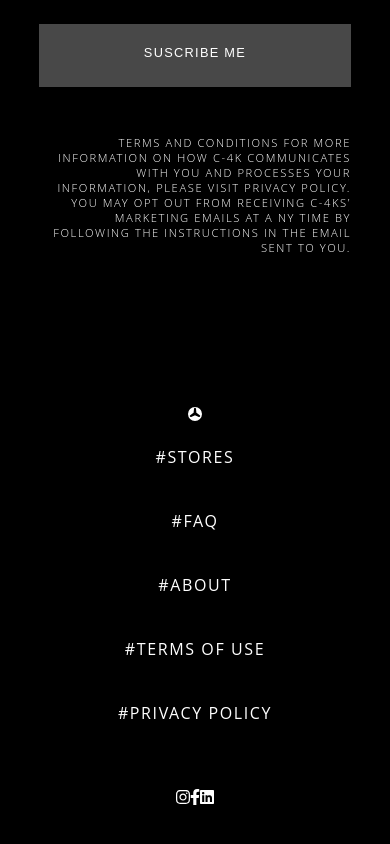
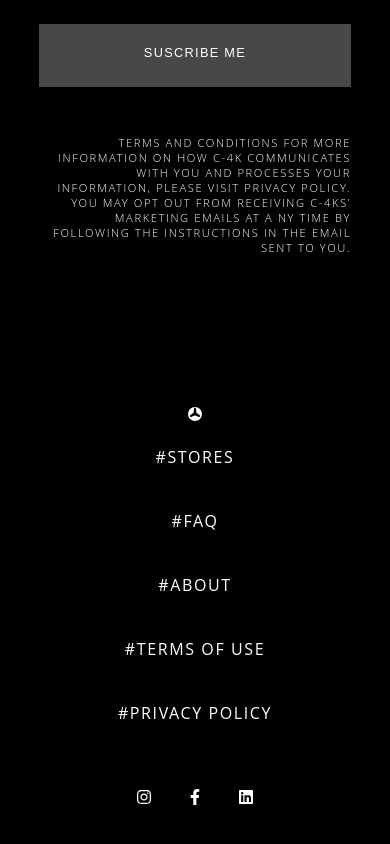
Before and after one commit to rociopiotti/c4k, a React (Create React App) app: page / in a window 390 px wide. Shown: the part 2868-3712 px from the top of the page. Built offline with nearby package versions, Linux system fonts and the light colour scheme; the HTML template or start-up script is replaced by a standard one.

Commit message:
Ajustes estilo Social Menu Footer, Terms and condicion Privacy Policy

```diff
--- a/src/components/PrivacyPolicy/PrivacyPolicy.scss
+++ b/src/components/PrivacyPolicy/PrivacyPolicy.scss
@@ -5,7 +5,6 @@
   align-items: center;
   justify-content: center;
   color: #ffffff;
-  border: thin solid violet;
   background-color: #000000;
 
   .privacyPolicy {
@@ -14,10 +13,7 @@
     flex-direction: column;
     align-items: flex-start;
     justify-content: center;
-    border: thin solid violet;
-
     font-family: "Open Sans", sans-serif;
-
     letter-spacing: 0.1em;
     h3 { font-weight: 300;
         font-size: 1.3em;
--- a/src/components/SingInCreateAccountNavSlide/SingInCreateAccountNavSlide.scss
+++ b/src/components/SingInCreateAccountNavSlide/SingInCreateAccountNavSlide.scss
@@ -204,7 +204,6 @@
           h2 {
             font-size: 0.8em;
             font-weight: 400;
-            text-decoration: underline;
           }
         }
       }
--- a/src/components/SocialLinksMenu/SocialLinksMenu.scss
+++ b/src/components/SocialLinksMenu/SocialLinksMenu.scss
@@ -29,7 +29,7 @@
   }
 }
 
-@media all and (max-width: 414px) {
+@media all and (max-width: 752px) {
   .socialLinkMenuBox {
     margin: 0;
     padding: 0;
@@ -41,6 +41,9 @@
       align-items: center;
       justify-content: center;
       margin: 5vh 0;
+      li a {
+        margin: 0 5vw;
+      }
     }
   }
 }
--- a/src/components/TermsAndConditions/TermsAndConditions.scss
+++ b/src/components/TermsAndConditions/TermsAndConditions.scss
@@ -12,8 +12,6 @@
     flex-direction: column;
     align-items: flex-start;
     justify-content: center;
-    border: thin solid violet;
-    background-color: #000000;
     font-family: "Open Sans", sans-serif;
     letter-spacing: 0.1em;
     h3 {
```
